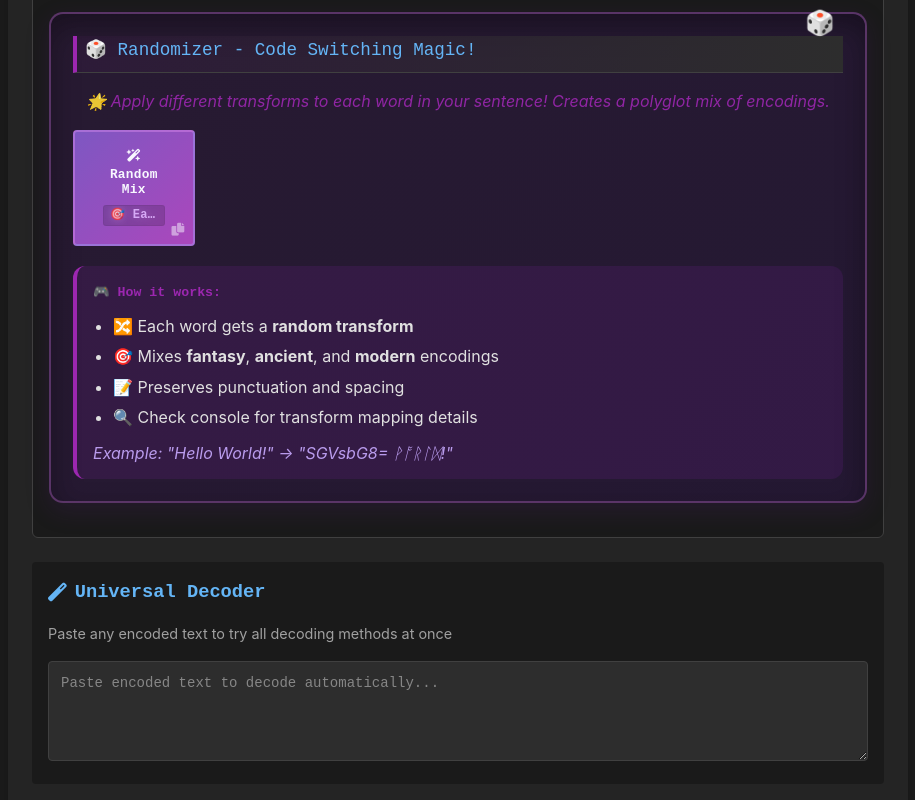
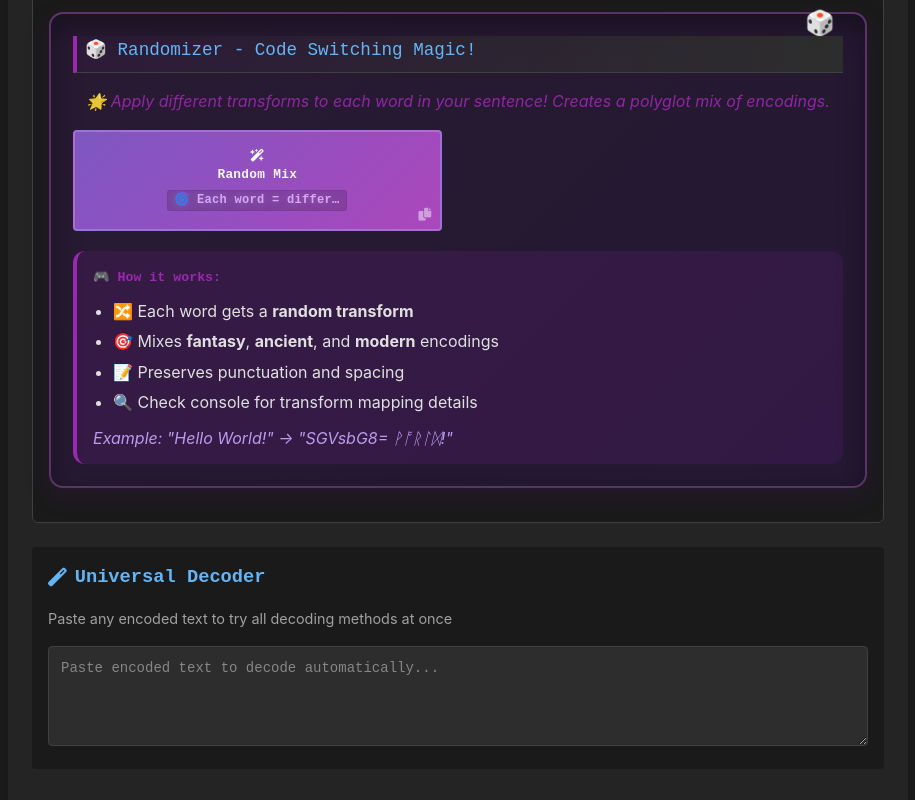
Before and after one commit to z4ziggy/P4RS3LT0NGV3, a website: page index.html in a window 1280 px wide. Shown: the part 2795-3595 px from the top of the page, without its empty margins (182-1097 px from the left). Drawn offline with nearby package versions, Linux system fonts and the light colour scheme.

Commit message:
Randomizer: change preview icon to chaos spiral; make button ~3-4x wider (min-width 48ch)

```diff
--- a/css/style.css
+++ b/css/style.css
@@ -1816,6 +1816,8 @@ button:hover {
     border: 2px solid rgba(200, 170, 255, 0.35) !important;
     padding: 18px 28px !important;
     letter-spacing: .3px;
+    min-width: 48ch;
+    justify-content: center;
 }
 
 .randomizer-button::after {
--- a/index.html
+++ b/index.html
@@ -747,7 +747,7 @@
                                             <i class="fas fa-wand-magic-sparkles"></i>
                                             {{ transform.name }}
                                             <small class="transform-preview">
-                                                🎯 Each word = different transform!
+                                                🌀 Each word = different transform!
                                             </small>
                                             <i class="fas fa-copy auto-copy-icon"></i>
                                         </button>
```
